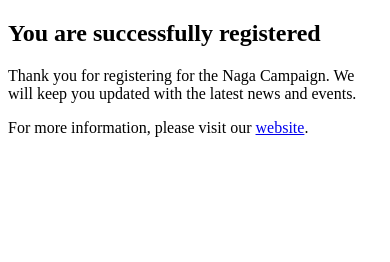
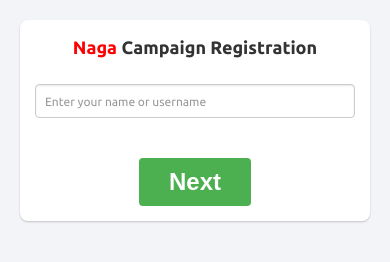
Before and after one commit to ashiqulshourav/nagaCampaign, a plain HTML site: page index.html in a window 390 px wide. Drawn offline with Linux system fonts and the light colour scheme.

Commit message:
added form data

```diff
--- a/index.html
+++ b/index.html
@@ -3,17 +3,51 @@
   <head>
     <meta charset="UTF-8" />
     <meta name="viewport" content="width=device-width, initial-scale=1.0" />
-    <title>Naga Campaign</title>
+    <title>Naga Campaign Registration Success</title>
+    <link rel="icon" href="./favicon.ico" type="image/x-icon" />
+    <meta name="description" content="Naga Campaign Registration Success" />
+    <meta name="keywords" content="Naga, Campaign, Registration, Success" />
+    <meta name="author" content="Devnotation" />
+    <link
+      href="https://fonts.googleapis.com/css2?family=Ubuntu:ital,wght@0,300;0,400;0,500;0,700;1,300;1,400;1,500;1,700&display=swap"
+      rel="stylesheet"
+    />
+
+    <link rel="stylesheet" href="./style.css" />
   </head>
   <body>
-    <h2>You are successfully registered</h2>
-    <p>
-      Thank you for registering for the Naga Campaign. We will keep you updated
-      with the latest news and events.
-    </p>
-    <p>
-      For more information, please visit our
-      <a href="https://www.nagacampaign.com">website</a>.
-    </p>
+    <div class="container">
+      <form action="#">
+        <div class="steps">
+          <div class="step step-1">
+            <h1 class="text-center">
+              <span class="text-red">Naga</span> Campaign Registration
+            </h1>
+            <div class="input-box relative name">
+              <input type="text" id="username" />
+              <label for="username" class="">Enter your name or username</label>
+              <p class="username-error">This username is not available</p>
+            </div>
+          </div>
+          <div class="step step-2"></div>
+          <div class="step step-1"></div>
+          <div class="step step-1"></div>
+
+          <div class="step-btn text-center">
+            <button class="btn text-center bg-green">Next</button>
+          </div>
+        </div>
+      </form>
+
+      <!-- <h2 class="text-center">Registration Successful</h2>
+      <p>
+        Thank you for registering for the Naga Campaign. We will keep you
+        updated with the latest news and events.
+      </p>
+      <p>
+        For more information, please visit our
+        <a href="https://www.naga.devnotation.com">website</a>.
+      </p> -->
+    </div>
   </body>
 </html>
--- /dev/null
+++ b/style.css
@@ -0,0 +1,181 @@
+* {
+  margin: 0;
+  padding: 0;
+  box-sizing: border-box;
+}
+body {
+  font-family: "Ubuntu", sans-serif;
+  background-color: #f2f4f7;
+  color: #333;
+}
+header {
+  background-color: #4caf50;
+  color: white;
+  padding: 10px 0;
+  text-align: center;
+}
+h1 {
+  margin: 0;
+  font-size: 24px;
+}
+
+/* Utility classes start */
+.text-center {
+  text-align: center;
+}
+.text-red {
+  color: red;
+}
+.bg-green {
+  background-color: #4caf50;
+  color: white;
+}
+.relative {
+  position: relative;
+}
+.btn {
+  display: inline-block;
+  padding: 10px 30px;
+  background-color: #4caf50;
+  color: white;
+  font-size: 24px;
+  font-weight: bold;
+  cursor: pointer;
+  text-align: center;
+  text-decoration: none;
+  border-radius: 4px;
+  transition: background-color 0.3s ease;
+  border: none;
+  outline: none;
+  margin: 0 auto;
+}
+/* Utility classes end */
+.container {
+  width: 100%;
+  max-width: 1920px;
+  margin: 0 auto;
+  padding: 20px;
+  background-color: #f2f4f7;
+}
+.steps {
+  width: 100%;
+  max-width: 450px;
+  background-color: #ffffff;
+  box-shadow: 0 1px 2px rgba(0, 0, 0, 0.2); /* Shadow for depth */
+  border-radius: 8px; /* Rounded corners */
+  margin: 0 auto;
+  padding: 30px 20px;
+}
+
+.steps h1 {
+  font-size: 24px;
+  line-height: 32px;
+  margin-bottom: 35px;
+}
+
+input[type="text"] {
+  width: 100%;
+  padding: 7px 17px;
+  border: 1px solid #ccc;
+  border-radius: 4px;
+  font-family: "Ubuntu", sans-serif;
+  font-size: 16px;
+  line-height: 24px;
+  box-shadow: inset 0 1px 2px rgba(0, 0, 0, 0.1);
+  -webkit-border-radius: 4px;
+  -moz-border-radius: 4px;
+  -ms-border-radius: 4px;
+  -o-border-radius: 4px;
+}
+input[type="text"]:focus {
+  outline: none;
+  border-color: #4caf50;
+  box-shadow: inset 0 1px 2px rgba(0, 0, 0, 0.2);
+}
+
+input[type="text"]:focus + label {
+  top: -24px;
+  left: 0;
+  color: #6e6d6d;
+  font-size: 14px;
+}
+
+.input-box {
+  position: relative;
+  padding-bottom: 20px;
+}
+
+.input-box label {
+  position: absolute;
+  top: 8px;
+  left: 17px;
+  color: #999;
+  font-size: 16px;
+  line-height: 24px;
+  transition: all 0.2s ease-in-out;
+  pointer-events: none;
+}
+
+.step-btn {
+  margin-top: 20px;
+}
+
+.username-error {
+  color: red;
+  position: absolute;
+  bottom: 0;
+  left: 0;
+  font-size: 14px;
+  line-height: 20px;
+  transition: all 0.2s ease-in-out;
+  opacity: 0;
+  -webkit-transition: all 0.2s ease-in-out;
+  -moz-transition: all 0.2s ease-in-out;
+  -ms-transition: all 0.2s ease-in-out;
+  -o-transition: all 0.2s ease-in-out;
+}
+
+.username-error.active {
+  opacity: 1;
+}
+
+@media only screen and (max-width: 500px) {
+  .steps {
+    width: 100%;
+    padding: 20px;
+  }
+  .steps h1 {
+    font-size: 20px;
+    line-height: 28px;
+    margin-bottom: 25px;
+  }
+  input[type="text"] {
+    font-size: 14px;
+    line-height: 20px;
+    padding-left: 10px;
+  }
+  input[type="text"] + label {
+    font-size: 14px;
+    left: 10px;
+    top: 6px;
+  }
+}
+
+@media only screen and (max-width: 400px) {
+  .steps {
+    width: 100%;
+    padding: 15px;
+  }
+  .steps h1 {
+    font-size: 18px;
+    line-height: 24px;
+    margin-bottom: 25px;
+  }
+  input[type="text"] {
+    font-size: 12px;
+    line-height: 18px;
+  }
+  input[type="text"] + label {
+    font-size: 12px;
+  }
+}
```
Also changed, not shown: assets/img/green-check.png (added).
